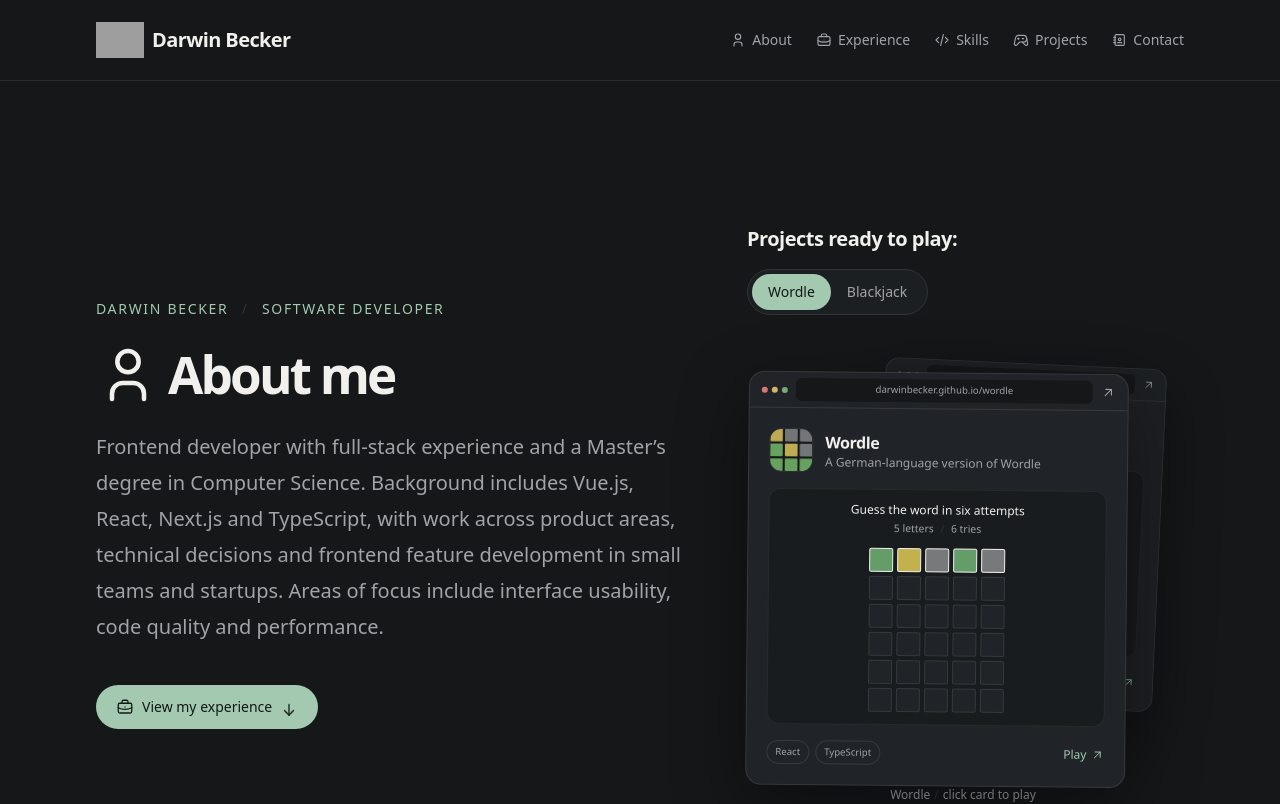
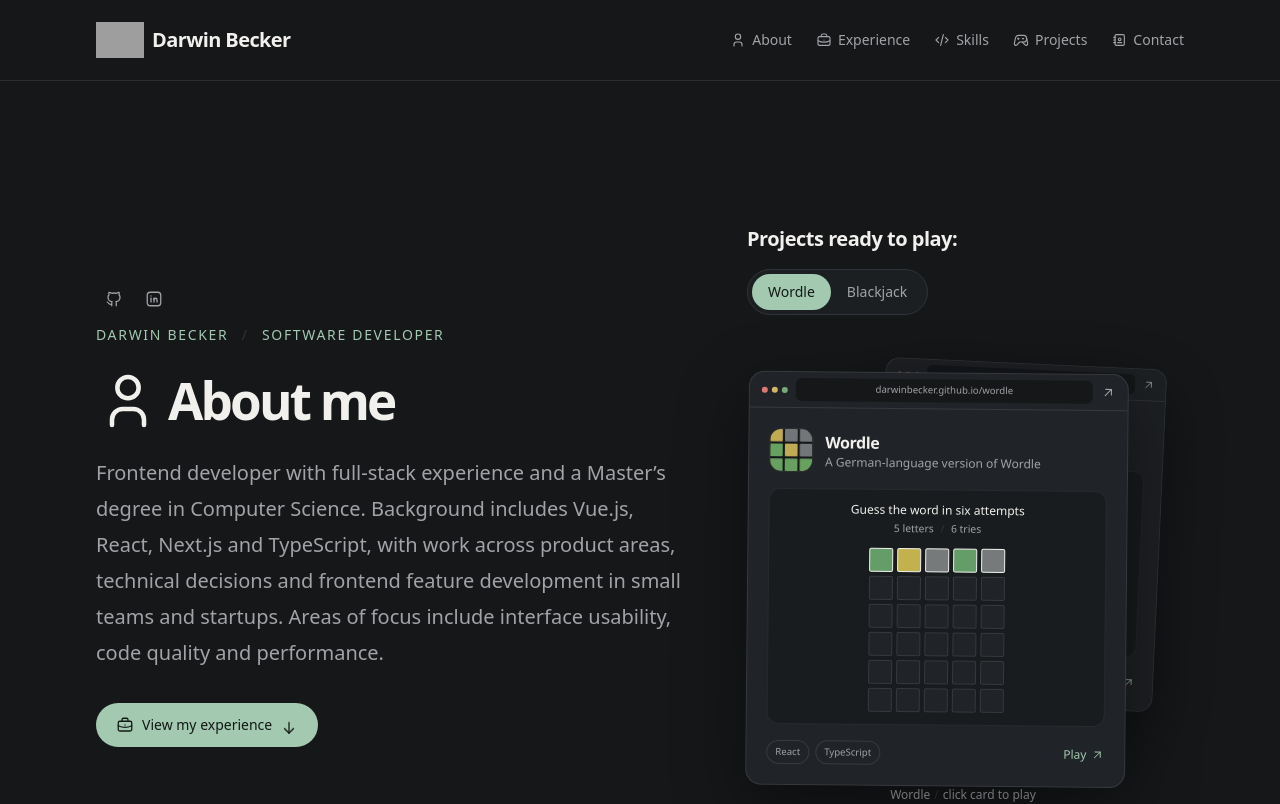
Before and after one commit to darwinbecker/darwinbecker.github.io, a Next.js app: page / in a window 1280 px wide. Shown: the top 804 px of the page. Built offline with nearby package versions, Linux system fonts and the light colour scheme; grey boxes are pictures that could not be loaded.

Commit message:
added socials icons

```diff
--- a/src/app/page.tsx
+++ b/src/app/page.tsx
@@ -29,6 +29,33 @@ export default function HomePage() {
         <Container className='grid items-center gap-10 lg:grid-cols-[minmax(0,1.15fr)_minmax(20rem,0.85fr)] lg:gap-12'>
           <Reveal className='max-w-4xl'>
             <div>
+              <nav
+                aria-label='Social profiles'
+                className='mb-2 flex items-center gap-1'
+              >
+                <a
+                  aria-label='GitHub (opens in a new tab)'
+                  className='inline-flex size-9 items-center justify-center rounded-full text-muted transition-colors hover:bg-surface hover:text-foreground'
+                  href='https://github.com/darwinbecker'
+                  rel='noreferrer'
+                  target='_blank'
+                >
+                  <IconBrandGithub aria-hidden='true' size={18} stroke={1.7} />
+                </a>
+                <a
+                  aria-label='LinkedIn (opens in a new tab)'
+                  className='inline-flex size-9 items-center justify-center rounded-full text-muted transition-colors hover:bg-surface hover:text-foreground'
+                  href='https://www.linkedin.com/in/darwin-becker-43515a19a/'
+                  rel='noreferrer'
+                  target='_blank'
+                >
+                  <IconBrandLinkedin
+                    aria-hidden='true'
+                    size={18}
+                    stroke={1.7}
+                  />
+                </a>
+              </nav>
               <p className='mb-6 text-sm font-medium tracking-[0.12em] text-accent uppercase'>
                 Darwin Becker <span className='px-2 text-border'>/</span>{" "}
                 Software developer
@@ -48,7 +75,7 @@ export default function HomePage() {
                 teams and startups. Areas of focus include interface usability,
                 code quality and performance.
               </p>
-              <div className='mt-10 flex flex-wrap gap-3'>
+              <div className='mt-8 flex flex-wrap gap-3'>
                 <a
                   className='inline-flex min-h-11 items-center justify-center gap-2 rounded-full px-5 py-2.5 text-sm font-medium transition-colors bg-accent text-[#131915] hover:bg-accent-hover focus-visible:outline-offset-4'
                   href='#experience'
@@ -158,7 +185,7 @@ export default function HomePage() {
             <SectionHeading
               id='projects-title'
               eyebrow='Selected work'
-              title='Selected projects'
+              title='Projects'
               description='Browser games, including their key features, development work and technologies.'
               icon={
                 <IconDeviceGamepad2 aria-hidden='true' size={64} stroke={1.7} />
```
